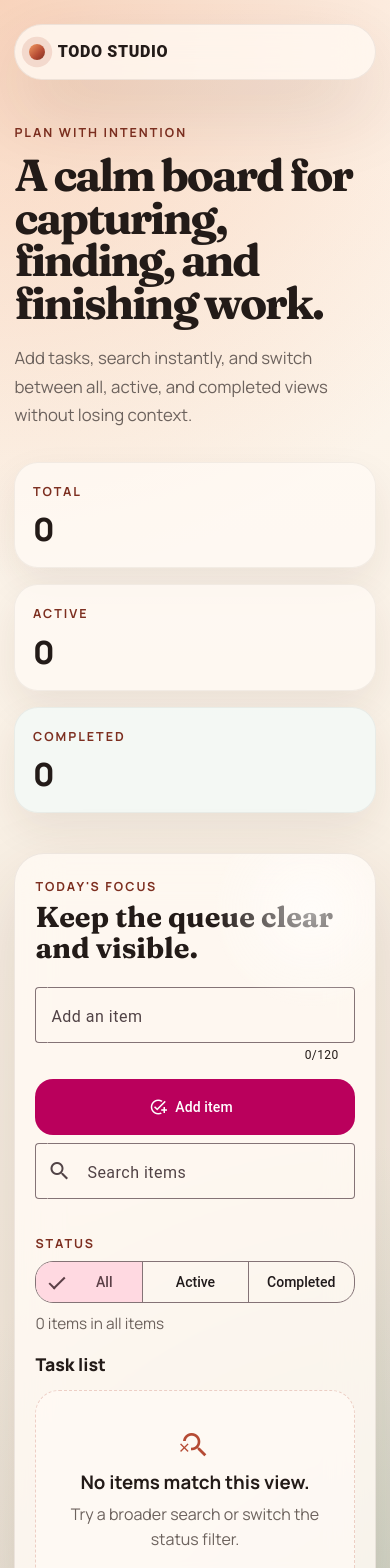
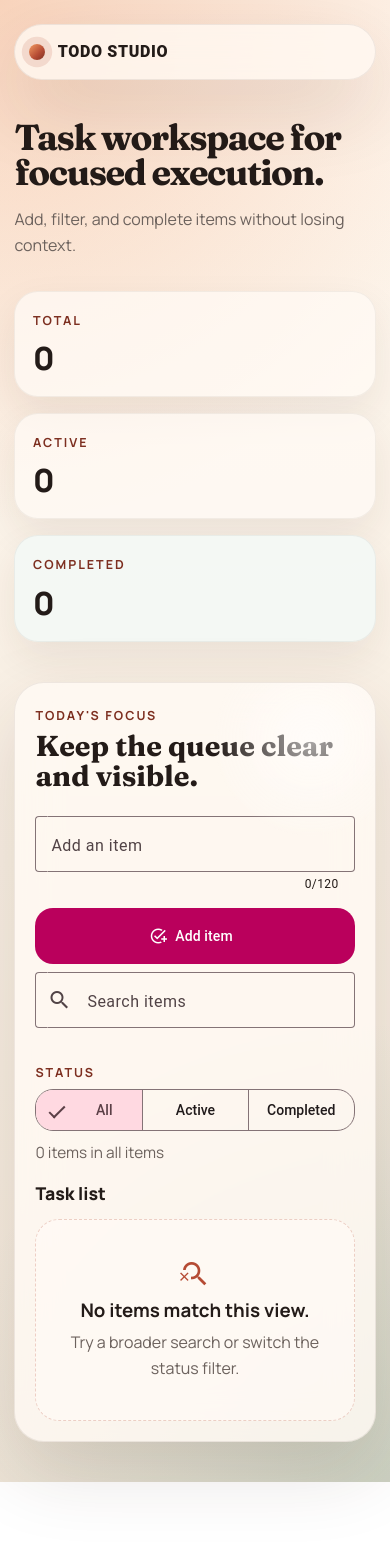
Before and after one commit to sjblurton/angular-21, an Angular app: page / in a window 390 px wide. Shown: the top 1568 px of the page. After the commit the page ends 1482 px from the top, so only its background shows below. Built offline with nearby package versions, Linux system fonts and the light colour scheme.

Commit message:
feat(todos): refactor todos page component to streamline structure and improve readability

```diff
--- a/src/app/features/todos/todos-page.component.css
+++ b/src/app/features/todos/todos-page.component.css
@@ -7,69 +7,7 @@
   padding: 1.5rem clamp(1rem, 3vw, 2.5rem) 2.5rem;
 }
 
-.hero-shell {
-  max-width: 1240px;
-  margin: 0 auto;
-}
-
-.hero-toolbar {
-  background: rgba(255, 249, 243, 0.78);
-  color: var(--page-ink);
-  border: 1px solid var(--card-border);
-  border-radius: 999px;
-  box-shadow: var(--card-shadow);
-  backdrop-filter: blur(18px);
-  padding-inline: 0.85rem 1.1rem;
-}
-
-.brand-block {
-  display: inline-flex;
-  align-items: center;
-  gap: 0.8rem;
-  font-weight: 800;
-}
-
-.brand-mark {
-  width: 1rem;
-  height: 1rem;
-  border-radius: 999px;
-  background: linear-gradient(135deg, #f39b62 0%, var(--accent) 60%, #7d2f20 100%);
-  box-shadow: 0 0 0 0.45rem rgba(181, 75, 52, 0.15);
-}
-
-.brand-copy {
-  font-size: 1rem;
-  letter-spacing: 0.04em;
-  text-transform: uppercase;
-}
-
-.toolbar-spacer {
-  flex: 1 1 auto;
-}
-
-.toolbar-caption {
-  margin: 0;
-  color: var(--page-muted);
-  font-size: 0.96rem;
-}
-
-.hero-grid {
-  display: grid;
-  grid-template-columns: minmax(280px, 0.92fr) minmax(360px, 1.08fr);
-  gap: clamp(1.5rem, 3vw, 2.5rem);
-  align-items: start;
-  margin-top: clamp(1.5rem, 3vw, 2.5rem);
-}
-
-.hero-copy {
-  padding: clamp(1rem, 2vw, 1.75rem) 0;
-  animation: slide-up 640ms cubic-bezier(0.2, 0.8, 0.2, 1);
-}
-
-.eyebrow,
-.workspace-kicker,
-.status-label,
-.stat-label {
+.workspace-kicker {
   display: inline-flex;
   align-items: center;
   gap: 0.4rem;
@@ -79,49 +17,6 @@
   font-size: 0.78rem;
   font-weight: 700;
   color: var(--accent-deep);
-}
-
-.hero-copy h1 {
-  margin: 0.75rem 0 0;
-  max-width: 12ch;
-  font-family: 'Fraunces', Georgia, serif;
-  font-size: clamp(2.8rem, 6vw, 5rem);
-  line-height: 0.95;
-  letter-spacing: -0.05em;
-}
-
-.hero-text {
-  max-width: 32rem;
-  margin: 1.25rem 0 0;
-  color: var(--page-muted);
-  font-size: 1.05rem;
-  line-height: 1.7;
-}
-
-.stat-rail {
-  display: grid;
-  grid-template-columns: repeat(3, minmax(0, 1fr));
-  gap: 1rem;
-  margin-top: 2rem;
-}
-
-.stat-card {
-  padding: 1rem 1.1rem;
-  border-radius: 24px;
-  background: rgba(255, 250, 245, 0.76);
-  border: 1px solid rgba(54, 34, 26, 0.06);
-  box-shadow: 0 16px 38px rgba(63, 37, 26, 0.08);
-}
-
-.stat-card-support {
-  background: rgba(244, 249, 246, 0.92);
-}
-
-.stat-value {
-  display: block;
-  margin-top: 0.4rem;
-  font-size: 2rem;
-  font-weight: 800;
 }
 
 .workspace-card {
@@ -148,9 +43,6 @@
 }
 
 .workspace-header h2,
-.list-heading-row h3,
-.empty-state h3,
-.empty-state p,
 .results-copy {
   margin: 0;
 }
@@ -160,43 +52,6 @@
   font-family: 'Fraunces', Georgia, serif;
   font-size: clamp(1.8rem, 2.6vw, 2.3rem);
   line-height: 1.05;
-}
-
-.composer {
-  display: grid;
-  grid-template-columns: minmax(0, 1fr) auto;
-  gap: 1rem;
-  align-items: start;
-  margin-top: 1.5rem;
-}
-
-.title-field,
-.search-field {
-  width: 100%;
-}
-
-.add-button {
-  min-height: 56px;
-  border-radius: 18px;
-  padding-inline: 1.15rem;
-}
-
-.filters-panel {
-  display: grid;
-  grid-template-columns: minmax(0, 1fr) auto;
-  gap: 1rem;
-  margin-top: 0.5rem;
-}
-
-.status-group {
-  display: flex;
-  flex-direction: column;
-  gap: 0.55rem;
-}
-
-.status-toggle {
-  border-radius: 18px;
-  overflow: hidden;
 }
 
 .results-bar {
@@ -213,110 +68,14 @@
   font-size: 0.96rem;
 }
 
-.todo-list-region {
-  padding-top: 0.35rem;
-}
-
-.list-heading-row {
-  display: flex;
-  align-items: center;
-  justify-content: space-between;
-  margin-bottom: 0.85rem;
-}
-
-.list-heading-row h3 {
-  font-size: 1.1rem;
-  font-weight: 800;
-}
-
-.todo-list {
-  list-style: none;
-  margin: 0;
-  padding: 0;
-  display: flex;
-  flex-direction: column;
-  gap: 0.95rem;
-}
-
-.todo-list-item {
-  animation: item-in 520ms cubic-bezier(0.18, 0.72, 0.18, 1);
-}
-
-.empty-state {
-  display: grid;
-  justify-items: center;
-  gap: 0.45rem;
-  padding: 2.4rem 1.2rem;
-  border-radius: 24px;
-  border: 1px dashed rgba(181, 75, 52, 0.24);
-  background: rgba(255, 250, 245, 0.72);
-  text-align: center;
-}
-
-.empty-state mat-icon {
-  width: 2rem;
-  height: 2rem;
-  font-size: 2rem;
-  color: var(--accent);
-}
-
-.empty-state p {
-  max-width: 28ch;
-  color: var(--page-muted);
-  line-height: 1.6;
-}
-
-@media (max-width: 1040px) {
-  .hero-grid {
-    grid-template-columns: 1fr;
-  }
-
-  .hero-copy h1 {
-    max-width: 14ch;
-  }
-}
-
 @media (max-width: 760px) {
   .todo-page {
     padding-inline: 0.9rem;
   }
 
-  .toolbar-caption {
-    display: none;
-  }
-
-  .composer,
-  .filters-panel {
-    grid-template-columns: 1fr;
-  }
-
   .results-bar {
     flex-direction: column;
     align-items: flex-start;
-  }
-}
-
-@media (max-width: 560px) {
-  .stat-rail {
-    grid-template-columns: 1fr;
-  }
-
-  .status-toggle {
-    width: 100%;
-    display: grid;
-    grid-template-columns: repeat(3, 1fr);
-  }
-}
-
-@keyframes slide-up {
-  from {
-    opacity: 0;
-    transform: translateY(24px);
-  }
-
-  to {
-    opacity: 1;
-    transform: translateY(0);
   }
 }
 
@@ -331,15 +90,3 @@
     transform: translateY(0) scale(1);
   }
 }
-
-@keyframes item-in {
-  from {
-    opacity: 0;
-    transform: translateY(10px);
-  }
-
-  to {
-    opacity: 1;
-    transform: translateY(0);
-  }
-}
--- a/src/app/features/todos/todos-page.component.html
+++ b/src/app/features/todos/todos-page.component.html
@@ -1,97 +1,22 @@
 <main class="todo-page">
-  <section class="hero-shell" aria-labelledby="todo-studio-heading">
-    <mat-toolbar class="hero-toolbar">
-      <div class="brand-block" aria-label="Todo Studio home">
-        <span class="brand-mark" aria-hidden="true"></span>
-        <span class="brand-copy">Todo Studio</span>
-      </div>
-
-      <span class="toolbar-spacer"></span>
-
-      <p class="toolbar-caption">Design-led daily planning</p>
-    </mat-toolbar>
-
-    <div class="hero-grid">
-      <section class="hero-copy">
-        <p class="eyebrow">Plan with intention</p>
-        <h1 id="todo-studio-heading">A calm board for capturing, finding, and finishing work.</h1>
-        <p class="hero-text">
-          Add tasks, search instantly, and switch between all, active, and completed views without
-          losing context.
-        </p>
-
-        <div class="stat-rail" aria-label="Todo summary">
-          <article class="stat-card">
-            <span class="stat-label">Total</span>
-            <strong class="stat-value">{{ totalCount() }}</strong>
-          </article>
-
-          <article class="stat-card">
-            <span class="stat-label">Active</span>
-            <strong class="stat-value">{{ activeCount() }}</strong>
-          </article>
-
-          <article class="stat-card stat-card-support">
-            <span class="stat-label">Completed</span>
-            <strong class="stat-value">{{ completedCount() }}</strong>
-          </article>
-        </div>
-      </section>
-
+  <app-todo-hero [total]="totalCount()" [active]="activeCount()" [completed]="completedCount()">
     <section class="workspace-card" aria-labelledby="workspace-heading">
       <div class="workspace-header">
         <p class="workspace-kicker">Today&apos;s focus</p>
         <h2 id="workspace-heading">Keep the queue clear and visible.</h2>
       </div>
 
-        <form class="composer" [formGroup]="addTodoForm" (ngSubmit)="addTodo()" novalidate>
-          <mat-form-field appearance="outline" class="title-field">
-            <mat-label>Add an item</mat-label>
-            <input
-              matInput
-              formControlName="title"
-              maxlength="120"
-              placeholder="Outline launch notes"
-            />
-            <mat-hint align="end">{{ addTodoControl.value.length }}/120</mat-hint>
+      <app-todo-add-form
+        [addTodoForm]="addTodoForm"
+        [titleControl]="addTodoControl"
+        (addRequested)="addTodo()"
+      ></app-todo-add-form>
 
-            @if (addTodoControl.touched && addTodoControl.hasError('trimmedRequired')) {
-              <mat-error>Enter a task before adding it.</mat-error>
-            }
-
-            @if (addTodoControl.touched && addTodoControl.hasError('maxlength')) {
-              <mat-error>Keep each task under 120 characters.</mat-error>
-            }
-          </mat-form-field>
-
-          <button mat-flat-button type="submit" class="add-button">
-            <mat-icon>add_task</mat-icon>
-            Add item
-          </button>
-        </form>
-
-        <div class="filters-panel">
-          <mat-form-field appearance="outline" class="search-field">
-            <mat-label>Search items</mat-label>
-            <mat-icon matPrefix>search</mat-icon>
-            <input matInput [formControl]="searchControl" placeholder="Search by task name" />
-          </mat-form-field>
-
-          <div class="status-group">
-            <span class="status-label">Status</span>
-            <mat-button-toggle-group
-              name="statusFilter"
-              class="status-toggle"
-              [value]="selectedFilter()"
-              aria-label="Filter items by status"
-              (change)="setFilter($event.value)"
-            >
-              <mat-button-toggle value="all">All</mat-button-toggle>
-              <mat-button-toggle value="active">Active</mat-button-toggle>
-              <mat-button-toggle value="completed">Completed</mat-button-toggle>
-            </mat-button-toggle-group>
-          </div>
-        </div>
+      <app-todo-filters-panel
+        [searchControl]="searchControl"
+        [selectedFilter]="selectedFilter()"
+        (filterChanged)="setFilter($event)"
+      ></app-todo-filters-panel>
 
       <div class="results-bar">
         <p class="results-copy" aria-live="polite">{{ resultsSummary() }}</p>
@@ -101,32 +26,11 @@
         }
       </div>
 
-        <section class="todo-list-region" aria-labelledby="todo-list-heading">
-          <div class="list-heading-row">
-            <h3 id="todo-list-heading">Task list</h3>
-          </div>
-
-          @if (visibleTodos().length > 0) {
-            <ul class="todo-list" role="list">
-              @for (todo of visibleTodos(); track todo.id) {
-                <li class="todo-list-item">
-                  <app-todo-item
-                    [todo]="todo"
+      <app-todo-task-list
+        [todos]="visibleTodos()"
         (toggleRequested)="toggleTodo($event)"
         (deleteRequested)="deleteTodo($event)"
-                  ></app-todo-item>
-                </li>
-              }
-            </ul>
-          } @else {
-            <div class="empty-state" aria-live="polite">
-              <mat-icon>search_off</mat-icon>
-              <h3>No items match this view.</h3>
-              <p>Try a broader search or switch the status filter.</p>
-            </div>
-          }
+      ></app-todo-task-list>
     </section>
-      </section>
-    </div>
-  </section>
+  </app-todo-hero>
 </main>
```
Also changed, not shown: src/app/features/todos/todos-page.component.ts (+9 -14 lines), 1 other file (tests, documents, lock files or other folders). Lines whose indentation alone changed are shown as unchanged.
